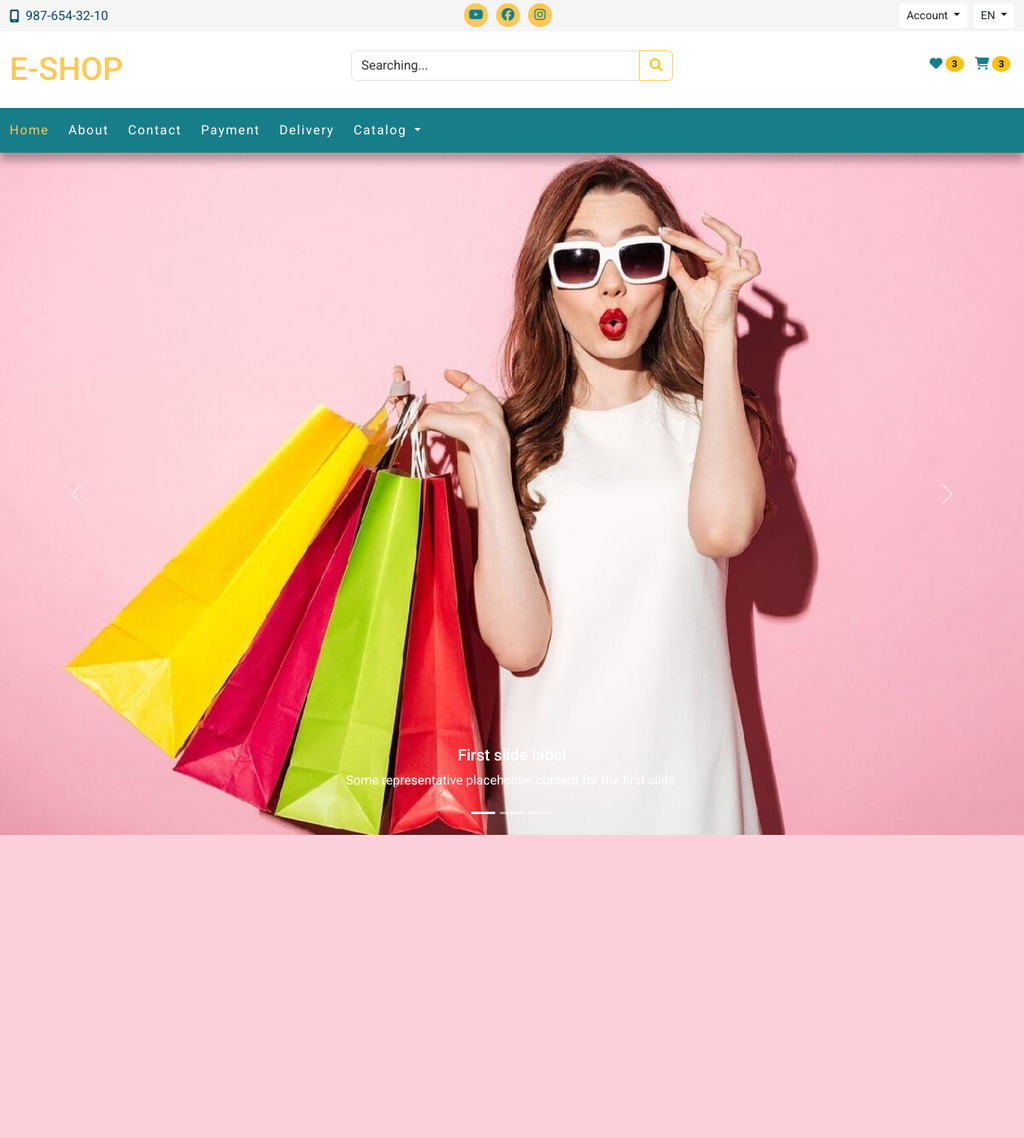
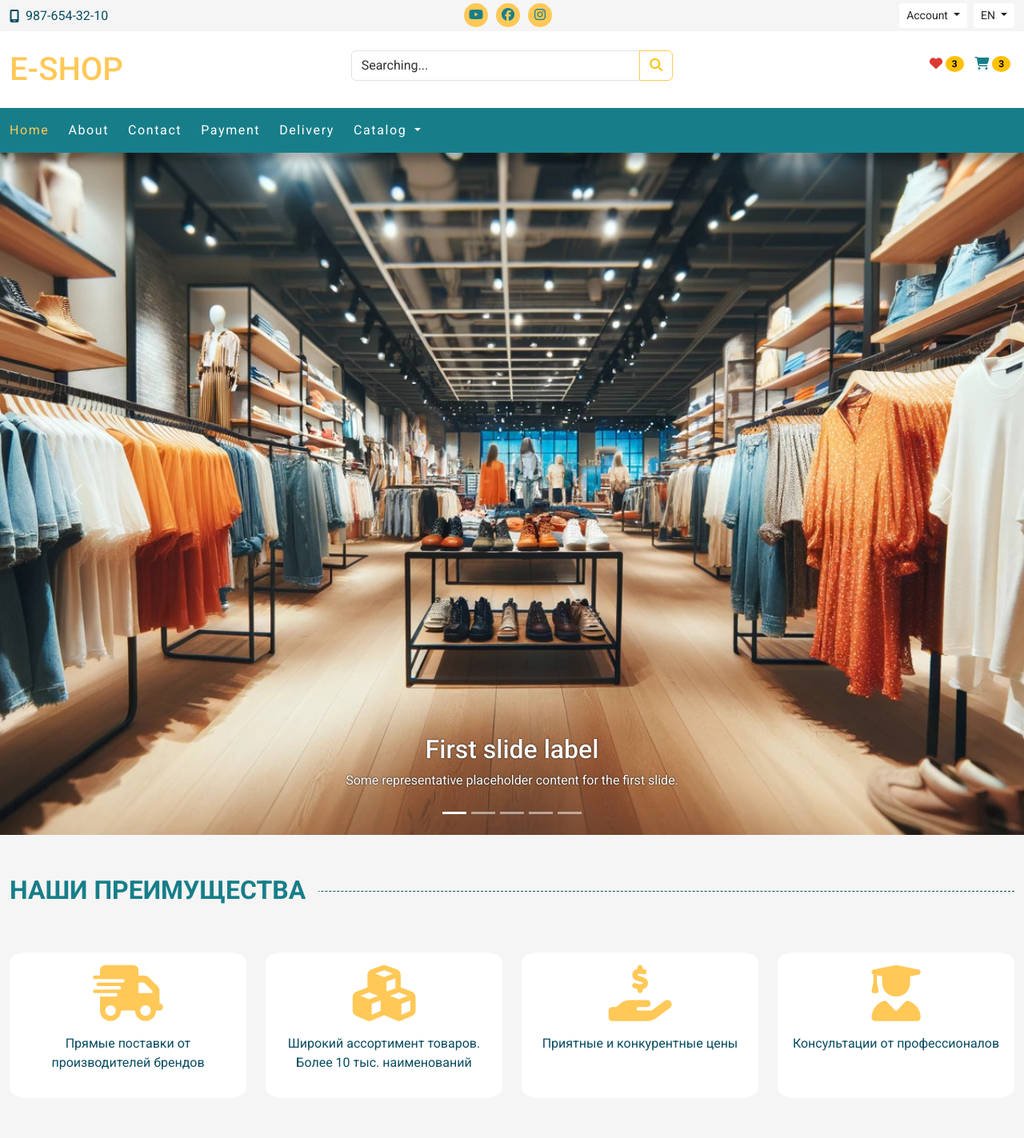
Before and after one commit to AlinkaKuznets/exploring_bootstrap, a web app: file index.html in a window 1280 px wide. Shown: the whole page at 80% size. Before the commit the page ends 1044 px from the top, so only its background shows below. Run offline with its HTML, style and script files only (its server is not run), Linux system fonts and the light colour scheme; some libraries are stand-ins or nearby versions.

Commit message:
1-st part main screen

```diff
--- a/assets/index.css
+++ b/assets/index.css
@@ -55,18 +55,30 @@ main.main {
     color: var(--gray-color);
 }
 
-.btn-warning {
-    background-color: var(--accent-color);
-    color: var(--contrast-color);
+section {
+    padding: 50px 0;
 }
 
-.btn-outline-warning {
-    border-color: var(--accent-color);
+.section-title {
+    position: relative;
+    text-transform: uppercase;
+    color: var(--contrast-color);
+    font-weight: 700;
 }
 
-.btn-outline-warning:hover {
-    background-color: var(--accent-color);
-    color: var(--contrast-color);
+.section-title span {
+    background-color: var(--bg-color);
+    padding-right: 1rem;
+}
+
+.section-title::after {
+    position: absolute;
+    content: "";
+    width: 100%;
+    top: 50%;
+    left: 0;
+    border-top: 1px dashed var(--text-color);
+    z-index: -1;
 }
 
 /* ================ Header ===============*/
@@ -106,6 +118,20 @@ ul.social-icons li :hover {
     color: var(--accent-color);
 }
 
+.btn-warning {
+    background-color: var(--accent-color);
+    color: var(--contrast-color);
+}
+
+.btn-outline-warning {
+    border-color: var(--accent-color);
+}
+
+.btn-outline-warning:hover {
+    background-color: var(--accent-color);
+    color: var(--contrast-color);
+}
+
 .header-top .btn {
     background-color: white;
 }
@@ -119,6 +145,10 @@ ul.social-icons li :hover {
 
 .header-logo:hover {
     color: var(--contrast-color);
+}
+
+.fa-heart {
+    color: var(--red-color);
 }
 
 .cart-buttons .btn {
@@ -135,7 +165,8 @@ ul.social-icons li :hover {
     box-shadow: 0 10px 10px rgb(0, 0, 0, 0.3);
 }
 
-.header-bottom .navbar, .header-bottom .navbar .dropdown-menu {
+.header-bottom .navbar,
+.header-bottom .navbar .dropdown-menu {
     background-color: var(--contrast-color) !important;
 }
 
@@ -160,6 +191,45 @@ ul.social-icons li :hover {
 
 /* ================ Header ===============*/
 
+/* ================ Main ===============*/
+
+/* ================ Carousel ===============*/
+.carousel-caption {
+    text-shadow: 0 0 2px rgb(0, 0, 0, 1);
+    bottom: 2 rem;
+}
+
+/* ================ Carousel ===============*/
+/* ================ Advantages ===============*/
+.advantages .items {
+    margin-top: 50px;
+}
+
+.advantages .items .item {
+    background-color: #FFF;
+    text-align: center;
+    padding: 1rem;
+    display: flex;
+    flex-direction: column;
+    height: 100%;
+    border-radius: 7%;
+    transition: all 0.3s;
+}
+
+.advantages .items .item:hover{
+    box-shadow: 0 15px 30px -20px rgb(0, 0, 0, .5);
+}
+
+.advantages i {
+    font-size: 70px;
+    color: var(--accent-color);
+}
+
+/* ================ Advantages ===============*/
+
+
+/* ================ Main ===============*/
+
 @media only screen and (min-width: 992px) {
     .header-bottom .navbar .dropdown-menu-end {
         margin-left: 0;
--- a/index.html
+++ b/index.html
@@ -208,49 +208,101 @@
 
         <main class="main">
 
-            <div id="carousel" class="carousel slide">
+            <div id="carousel" class="carousel slide carousel-fade">
                 <div class="carousel-indicators">
                     <button type="button" data-bs-target="#carousel" data-bs-slide-to="0" class="active"
                         aria-current="true" aria-label="Slide 1"></button>
-                    <button type="button" data-bs-target="#carousel" data-bs-slide-to="1"
-                        aria-label="Slide 2"></button>
-                    <button type="button" data-bs-target="#carousel" data-bs-slide-to="2"
-                        aria-label="Slide 3"></button>
+                    <button type="button" data-bs-target="#carousel" data-bs-slide-to="1" aria-label="Slide 2"></button>
+                    <button type="button" data-bs-target="#carousel" data-bs-slide-to="2" aria-label="Slide 3"></button>
+                    <button type="button" data-bs-target="#carousel" data-bs-slide-to="3" aria-label="Slide 4"></button>
+                    <button type="button" data-bs-target="#carousel" data-bs-slide-to="4" aria-label="Slide 5"></button>
                 </div>
                 <div class="carousel-inner">
                     <div class="carousel-item active">
-                        <img src="./assets/img/img3.jpg" class="d-block w-100" alt="...">
+                        <img src="./assets/img/img1.jpg" class="d-block w-100" alt="...">
                         <div class="carousel-caption d-none d-md-block">
-                            <h5>First slide label</h5>
+                            <h2>First slide label</h2>
                             <p>Some representative placeholder content for the first slide.</p>
                         </div>
                     </div>
                     <div class="carousel-item">
-                        <img src="." class="d-block w-100" alt="...">
+                        <img src="/assets/img/img2.png" class="d-block w-100" alt="...">
                         <div class="carousel-caption d-none d-md-block">
-                            <h5>Second slide label</h5>
+                            <h2>Second slide label</h2>
                             <p>Some representative placeholder content for the second slide.</p>
                         </div>
                     </div>
                     <div class="carousel-item">
-                        <img src="." class="d-block w-100" alt="...">
+                        <img src="/assets/img/img3.webp" class="d-block w-100" alt="...">
                         <div class="carousel-caption d-none d-md-block">
-                            <h5>Third slide label</h5>
+                            <h2>Second slide label</h2>
+                            <p>Some representative placeholder content for the second slide.</p>
+                        </div>
+                    </div>
+                    <div class="carousel-item">
+                        <img src="./assets/img/img4.jpg" class="d-block w-100" alt="...">
+                        <div class="carousel-caption d-none d-md-block">
+                            <h2>Fourth slide label</h2>
+                            <p>Some representative placeholder content for the third slide.</p>
+                        </div>
+                    </div>
+                    <div class="carousel-item">
+                        <img src="./assets/img/img5.webp" class="d-block w-100" alt="...">
+                        <div class="carousel-caption d-none d-md-block">
+                            <h2>Fifth slide label</h2>
                             <p>Some representative placeholder content for the third slide.</p>
                         </div>
                     </div>
                 </div>
-                <button class="carousel-control-prev" type="button" data-bs-target="#carousel"
-                    data-bs-slide="prev">
+                <button class="carousel-control-prev" type="button" data-bs-target="#carousel" data-bs-slide="prev">
                     <span class="carousel-control-prev-icon" aria-hidden="true"></span>
                     <span class="visually-hidden">Previous</span>
                 </button>
-                <button class="carousel-control-next" type="button" data-bs-target="#carousel"
-                    data-bs-slide="next">
+                <button class="carousel-control-next" type="button" data-bs-target="#carousel" data-bs-slide="next">
                     <span class="carousel-control-next-icon" aria-hidden="true"></span>
                     <span class="visually-hidden">Next</span>
                 </button>
-            </div>
+            </div> <!--carousel-->
+
+            <section class="advantages">
+                <div class="container-fluid">
+                    <div class="row">
+                        <div class="col-12">
+                            <h2 class="section-title">
+                                <span>Наши Преимущества</span>
+                            </h2>
+                        </div>
+                    </div>
+                    <div class="items">
+                        <div class="row gy-3">
+                            <div class="col-lg-3 col-sm-6">
+                                <div class="item">
+                                    <p><i class="fas fa-shipping-fast"></i></p>
+                                    <p>Прямые поставки от производителей брендов</p>
+                                </div>
+                            </div>
+                                <div class="col-lg-3 col-sm-6">
+                                    <div class="item">
+                                        <p><i class="fas fa-cubes"></i></p>
+                                        <p>Широкий ассортимент товаров. Более 10 тыс. наименований</p>
+                                    </div>
+                                </div>
+                                <div class="col-lg-3 col-sm-6">
+                                    <div class="item">
+                                        <p><i class="fas fa-hand-holding-usd"></i></p>
+                                        <p>Приятные и конкурентные цены</p>
+                                    </div>
+                                </div>
+                                <div class="col-lg-3 col-sm-6">
+                                    <div class="item">
+                                        <p><i class="fa-solid fa-user-graduate"></i></p>
+                                        <p>Консультации от профессионалов</p>
+                                    </div>
+                                </div>
+                            </div>
+                        </div>
+                    </div>
+            </section>
 
         </main>
 
```
Also changed, not shown: assets/img/img3.webp (added), assets/img/img4.jpg.
